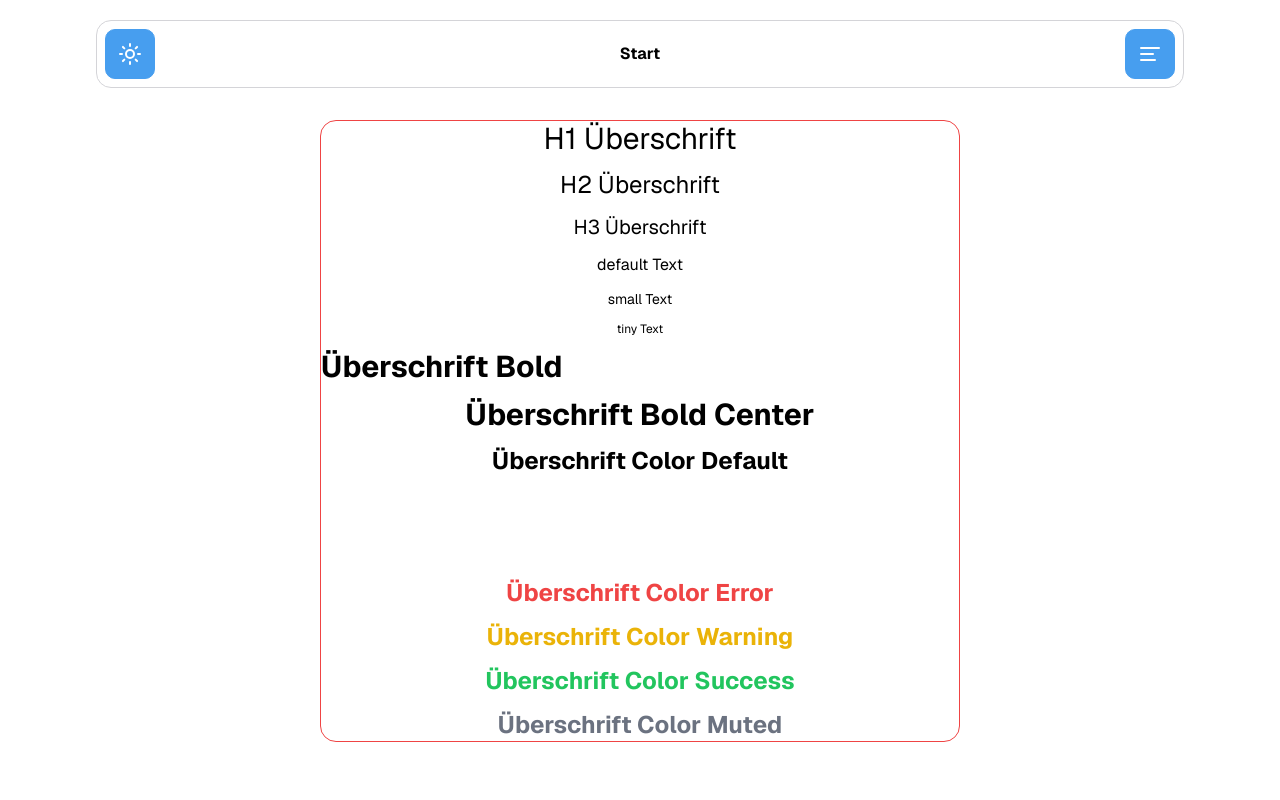
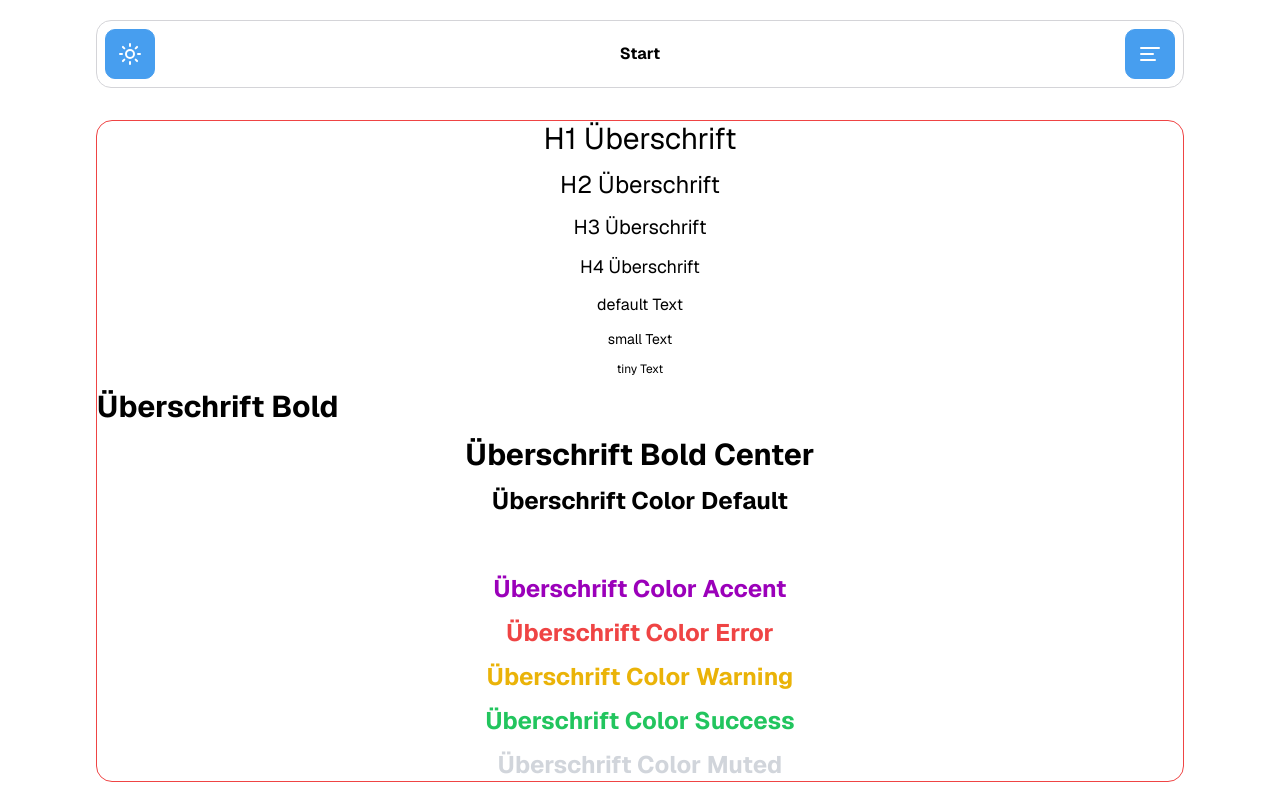
Before and after one commit to robin-ahn-dev/roa-react-label, a React (Vite) app: page /texts in a window 1280 px wide. Built offline with nearby package versions, Linux system fonts and the light colour scheme.

Commit message:
Text component rework

```diff
--- a/src/components/Button.jsx
+++ b/src/components/Button.jsx
@@ -39,7 +39,7 @@ function Button({
 
     // Outline Variante (überschreibt Type-Styles)
     const outlineStyles = outline
-        ? "bg-transparent border-surfaceLightBorder dark:border-surfaceDarkBorder text-surfaceLightText dark:text-surfaceDarkText"
+        ? "bg-transparent border-primary dark:border-primary text-primary dark:text-primary"
         : typeStyles[type] || typeStyles.default;
 
     // Size & Layout
--- a/src/components/Text.jsx
+++ b/src/components/Text.jsx
@@ -16,6 +16,7 @@ function Text({
         h1: "!text-3xl",
         h2: "!text-2xl",
         h3: "!text-xl",
+        h4: "!text-lg",
         default: "!text-base",
         small: "!text-sm",
         tiny: "!text-xs",
@@ -23,12 +24,12 @@ function Text({
 
     const colorStyles = {
         default: "text-surfaceLightText dark:text-surfaceDarkText",
-        inverted: "text-white dark:text-black",
-        accent: "text-accenttext dark:text-accenttext",
+        inverted: "text-surfaceDarkText dark:text-surfaceLightText",
+        accent: "text-accent dark:text-accent",
         success: "text-green-500 dark:text-green-400",
         error: "text-red-500 dark:text-red-400",
         warning: "text-yellow-500 dark:text-yellow-400",
-        muted: "text-gray-500 dark:text-gray-400",
+        muted: "text-gray-300 dark:text-gray-600",
     };
 
     const typeClass = typeStyles[type] || typeStyles.default;
--- a/src/pages/Texts.jsx
+++ b/src/pages/Texts.jsx
@@ -1,10 +1,9 @@
 import React from "react";
 import { Text } from "../components/-components";
-import { Moon } from "lucide-react";
 
 function Texts() {
     return (
-        <div className="roa-container-site flex flex-col justify-center gap-3 !w-1/2 border-thin border-red-500 rounded-2xl">
+        <div className="roa-container-site flex flex-col justify-center gap-3 border-thin border-red-500 rounded-2xl">
             <Text type="h1" center>
                 H1 Überschrift
             </Text>
@@ -13,6 +12,9 @@ function Texts() {
             </Text>
             <Text type="h3" center>
                 H3 Überschrift
+            </Text>
+            <Text type="h4" center>
+                H4 Überschrift
             </Text>
             <Text type="default" center>
                 default Text
```
